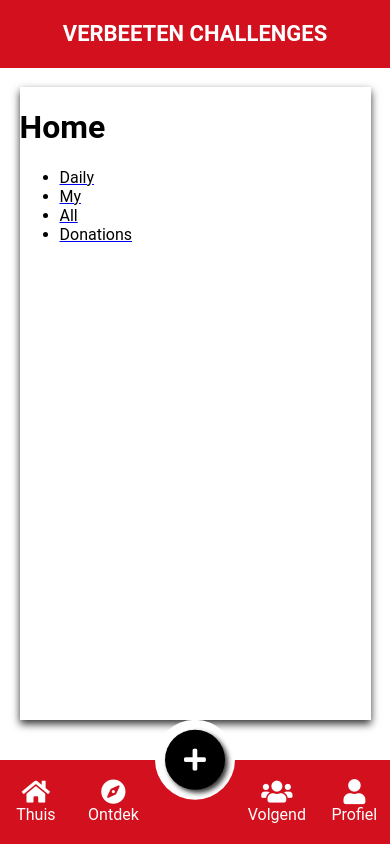
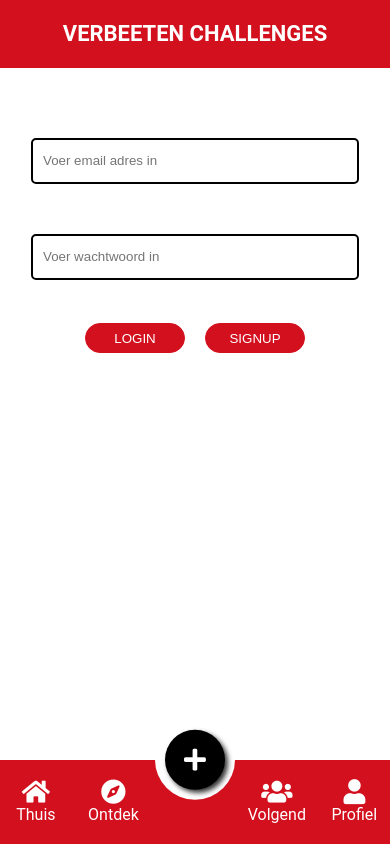
Before and after one commit to UFOcreator/frontend, a React (Create React App) app: page / in a window 390 px wide. Built offline with nearby package versions, Linux system fonts and the light colour scheme.

Commit message:
Login added

```diff
--- a/src/App.js
+++ b/src/App.js
@@ -12,15 +12,20 @@ import Discover from './Components/Discover/Discover';
 import Following from './Components/Following/Following';
 import Profile from './Components/Profile/Profile';
 import New from './Components/New/New';
+import fire from './Components/Login/fire';
 
+import Login from './Components/Login/Loginscreen';
 
 function App() {
   return (
+
+
     <Router>
       <div className="App">
         <Header />
         <Switch>
-          <Route path="/" exact component={Home} />
+          <Route path="/" exact component={Login} />
+          <Route path="/home" exact component={Home} />
           <Route path="/discover" exact component={Discover} />
           <Route path="/following" exact component={Following} />
           <Route path="/profile" exact component={Profile} />
--- a/src/Components/Login/Login.css
+++ b/src/Components/Login/Login.css
@@ -1,23 +1,77 @@
-.login{
-    margin: 25% 10vw;
-    text-align: center;
-    height: 100%;
+
+
+h1, h2, h3, h4, h5, h6, a {
+  margin:0; padding:0;
 }
 
-.LoginForm{
-    border-radius: 5px;
-    padding: 15vh 2vw;
-    border: solid rgb(0,0,0);
-    height: 100%;
+
+
+.login-form h3 {
+  text-align:left;
+  margin-left:40px;
+  color:#fff;
+}
+.login-form {
+  box-sizing:border-box;
+  padding-top:15px;
+	padding-bottom:10%;
+  margin:5% auto;
+  text-align:center;
+}
+.login input[type="email"],
+.login input[type="password"] {
+  max-width:400px;
+	width: 80%;
+  line-height:3em;
+  font-family: 'Ubuntu', sans-serif;
+  margin:1em 2em;
+  border-radius:5px;
+  border:2px solid #000000;
+  outline:none;
+  padding-left:10px;
+}
+.login-form button {
+  height:30px;
+  width:100px;
+  background:#D3101E;
+  border:1px solid #D3101E;
+  border-radius:20px;
+  color: slategrey;
+  text-transform:uppercase;
+  font-family: 'Ubuntu', sans-serif;
+  cursor:pointer;
+  position: relative;
+  color: white;
+  margin: 10px;
+}
+.sign-up{
+  color:#f2f2f2;
+  margin-left:-70%;
+  cursor:pointer;
+  text-decoration:underline;
+}
+.no-access {
+  color:#E86850;
+  margin:20px 0px 20px -57%;
+  text-decoration:underline;
+  cursor:pointer;
+}
+.try-again {
+  color:#f2f2f2;
+  text-decoration:underline;
+  cursor:pointer;
 }
 
-input[type=submit]{
-    background-color: rgb(211,16,30);
-    color: rgb(255,255,255);
-    outline: none;
-    border: none;
-    font-size: 25px;
-    border-radius: 10px;
-    box-shadow: 3px 3px 5px rgb(0,0,0);
-    padding: 1vh 5vw;
+/*Media Querie*/
+@media only screen and (min-width : 150px) and (max-width : 530px){
+  .login-form h3 {
+    text-align:center;
+    margin:0;
+  }
+  .sign-up, .no-access {
+    margin:10px 0;
+  }
+  button {
+    margin-bottom:10px;
+  }
 }
--- /dev/null
+++ b/src/Components/Login/Loginscreen.js
@@ -0,0 +1,78 @@
+import React , { Component } from "react";
+import fire from "./fire";
+import 'firebase/auth';
+import 'firebase/firestore';
+import './Login.css';
+import { Link } from 'react-router-dom';
+
+class Loginscreen extends Component{
+constructor(props)
+{
+    super(props);
+    this.login = this.login.bind(this);
+    this.handleChange = this.handleChange.bind(this);
+    this.signup = this.signup.bind(this);
+    this.state={
+        email : "",
+        password : ""
+    }
+}
+login(e){
+    e.preventDefault();
+    fire.auth().signInWithEmailAndPassword(this.state.email,this.state.password).then((u)=>{
+        console.log(u)
+    }).catch((err)=>{
+        console.log(err);
+    })
+}
+signup(e){
+    e.preventDefault();
+    fire.auth().createUserWithEmailAndPassword(this.state.email,this.state.password).then((u)=>{
+        console.log(u)
+    }).catch((err)=>{
+        console.log(err);
+    })
+}
+handleChange(e){
+    this.setState({
+        [e.target.name] : e.target.value
+    })
+}
+render()
+{
+    return(
+        <div className="login">
+            <div className="login-form">
+                <h3>E-mail:</h3>
+                <input
+                type="email"
+                id="email"
+                name="email"
+                placeholder="Voer email adres in"
+                onChange={this.handleChange}
+                value={this.state.email}
+                />
+                <h3>Wachtwoord:</h3>
+                <input
+                name="password"
+                type= "password"
+                onChange={this.handleChange}
+                id="password"
+                placeholder="Voer wachtwoord in"
+                value={this.state.password}
+                />
+                <br></br>
+                <br></br>
+
+                <Link to='/home'><button onClick={this.login}>Login</button></Link>
+                <button onClick={this.signup}>Signup</button>
+
+            </div>
+
+        </div>
+
+
+    )
+}
+}
+export default Loginscreen;
--- /dev/null
+++ b/src/Components/Login/fire.js
@@ -0,0 +1,16 @@
+import firebase from 'firebase';
+
+var firebaseConfig = {
+    apiKey: "AIzaSyD5emGcUTplxoCNAr-pl8C_BocOxs2ZMcM",
+    authDomain: "verbeeten-app-9c897.firebaseapp.com",
+    databaseURL: "https://verbeeten-app-9c897.firebaseio.com",
+    projectId: "verbeeten-app-9c897",
+    storageBucket: "verbeeten-app-9c897.appspot.com",
+    messagingSenderId: "1092898011091",
+    appId: "1:1092898011091:web:a7e961c80c88bf46ebe126"
+  };
+  // Initialize Firebase
+  const fire = firebase.initializeApp(firebaseConfig);
+
+
+export default fire;
```
Also changed, not shown: src/Components/Login/Login.js (+33 -20 lines), 1 other file (tests, documents, lock files or other folders).
